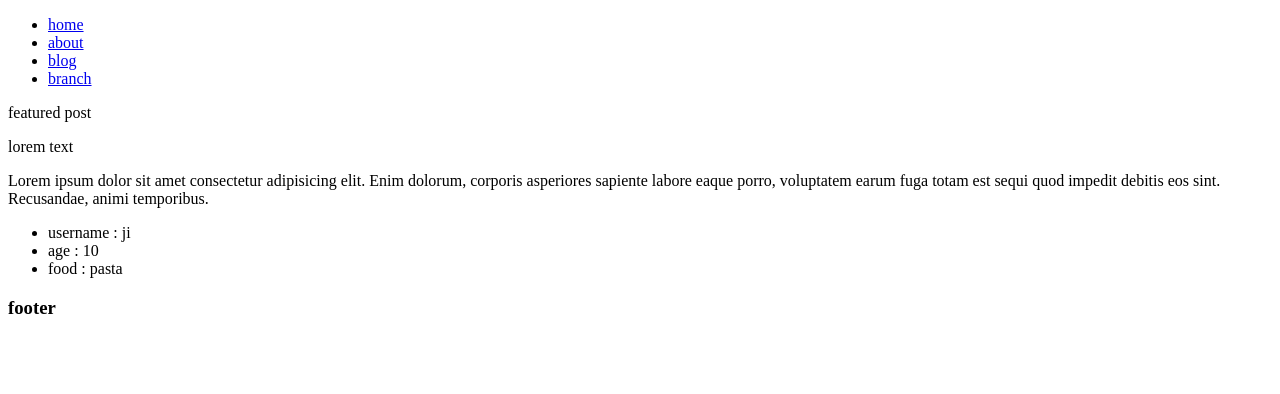
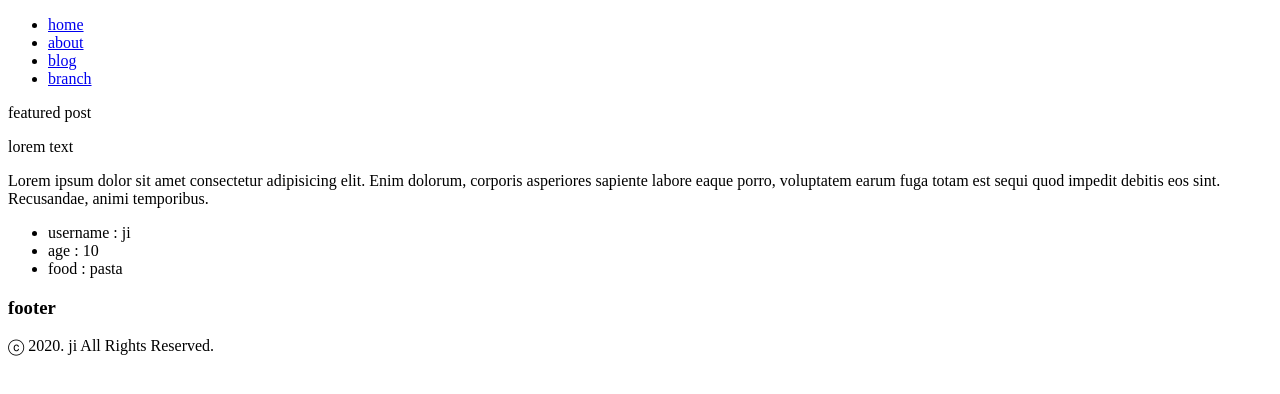
Before and after one commit to jihyeon-Do/branch, a plain HTML site: page index.html in a window 1280 px wide. Drawn offline with Linux system fonts and the light colour scheme.

Commit message:
footer update

```diff
--- a/index.html
+++ b/index.html
@@ -31,6 +31,7 @@
     </ul>
     <footer>
         <h3>footer</h3>
+        <p>ⓒ 2020. ji All Rights Reserved.</p>
     </footer>
 </body>
 
```
